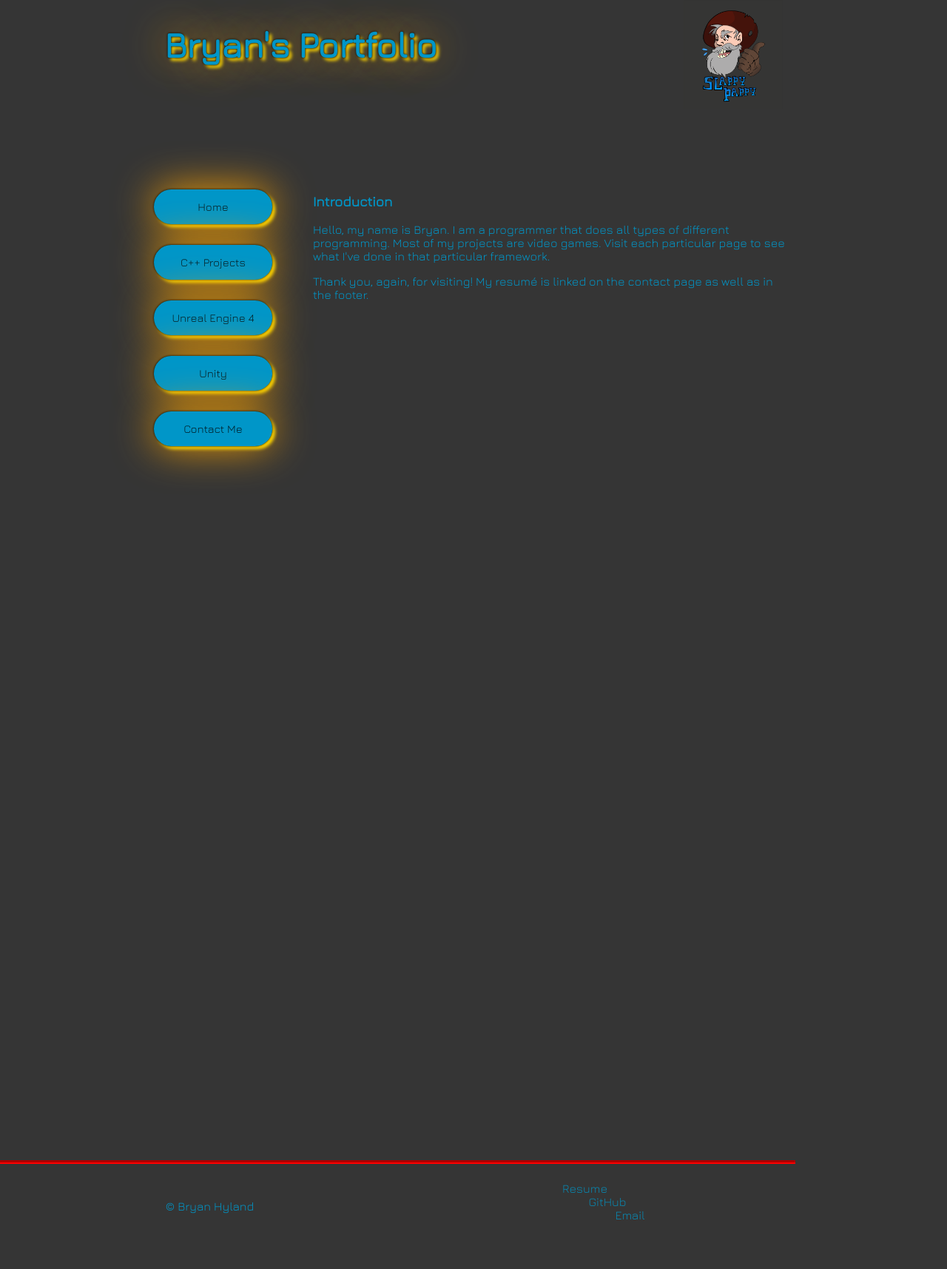
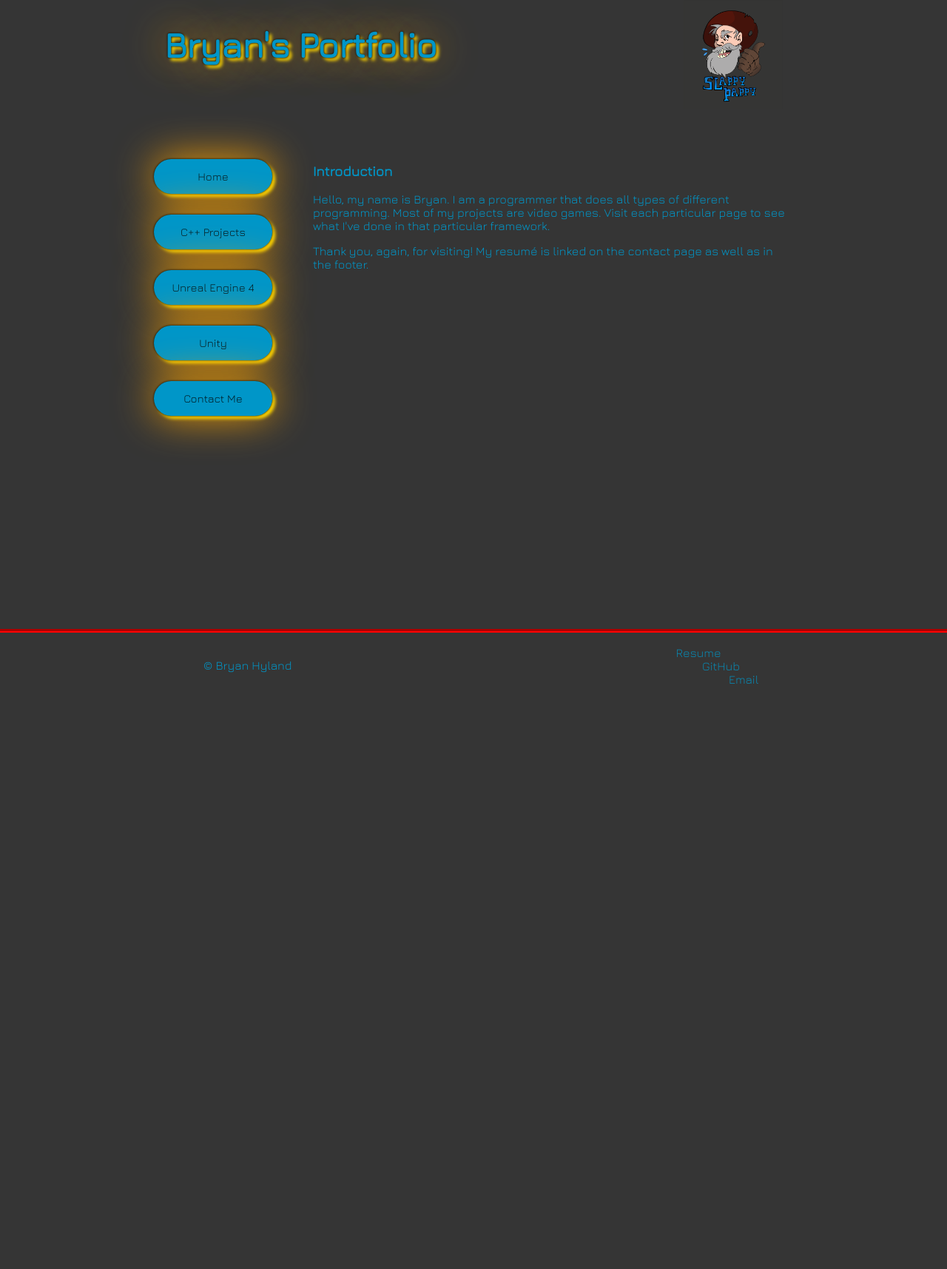
Before and after one commit to bhh32/bhh32.github.io, a PHP site: page / in a window 1280 px wide. Shown: the whole page at 74% size. After the commit the page ends 924 px from the top, so only its background shows below. Run offline with PHP 8.4, Linux system fonts and the light colour scheme.

Commit message:
Updated Layout

```diff
--- a/css/contact.css
+++ b/css/contact.css
@@ -1,3 +1,7 @@
+body {
+  grid-template-rows: 110px 40px 39em 75px;
+}
+
 .contact-links {
     transform: translate(30%, 40%);
 }
--- /dev/null
+++ b/css/home.css
@@ -0,0 +1,3 @@
+body {
+  grid-template-rows: 110px 40px 39em 75px;
+}
--- a/css/newlayout.css
+++ b/css/newlayout.css
@@ -50,7 +50,7 @@ header {
 
 footer {
     grid-area: footer;
-    grid-column: span 3;
+    grid-column: 1 / -1;
     display: flex;
     flex-direction: row;
     justify-content: space-around;
--- a/index.html
+++ b/index.html
@@ -10,6 +10,7 @@
 
     <link rel="stylesheet" type="text/css" href="./css/newlayout.css" />
     <link rel="stylesheet" type="text/css" href="./css/newstandardstyle.css" />
+    <link rel="stylesheet" type="text/css" href="./css/home.css" />
   </head>
 
   <body>
```
